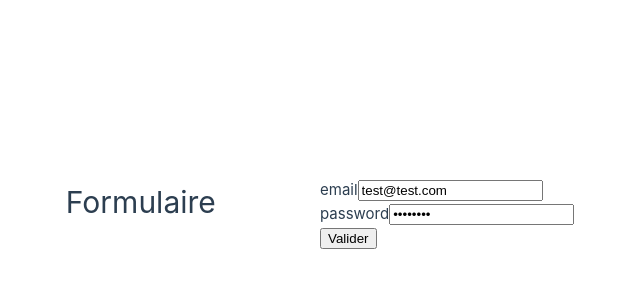
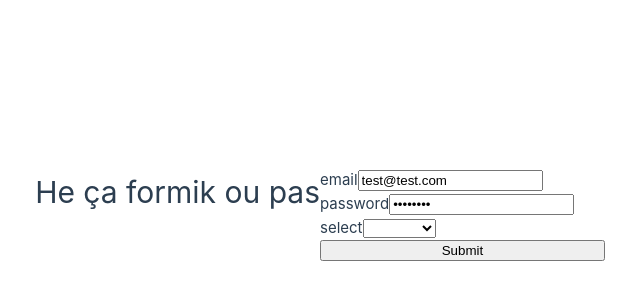
Before and after one commit to di-meh/formik-vue, a Vue app: page / in a window 1280 px wide. Shown: the part 186-486 px from the top of the page, without its empty margins (320-960 px from the left). Built offline with nearby package versions, Linux system fonts and the light colour scheme.

Commit message:
field and formik

```diff
--- a/src/App.vue
+++ b/src/App.vue
@@ -1,45 +1,73 @@
 <script setup>
 import Field from "./components/Field.vue";
 import Formik from "./components/Formik.vue";
+import { ref } from "vue";
 
 const options = [
   { value: "1", label: "Option 1" },
   { value: "2", label: "Option 2" },
   { value: "3", label: "Option 3" },
 ];
+const isSubmit = ref(false);
 const initialValues = {
   email: "test@test.com",
   password: "password",
 };
 
 const submit = (values) => {
-  console.log(values);
+  console.log(values, "submit fonction");
 };
 
 const validate = (values) => {
-  console.log(values);
+  const errors = {};
+  if (!values.email) {
+    errors.email = "Required";
+  } else if (!/\S+@\S+\.\S+/.test(values.email)) {
+    errors.email = "Invalid email address";
+  }
+  return errors;
+};
+
+const handleSubmit = (event) => {
+  event.preventDefault();
+  isSubmit.value = true;
 };
 </script>
 
 <template>
   <header>
-    <h1>Formulaire</h1>
+    <h1>He ça formik ou pas</h1>
   </header>
 
-  <main class="main">
+  <main class="container">
     <Formik
-      v-slot="slotProps"
       :initial-values="initialValues"
       :on-submit="submit"
       :validate="validate"
+      :is-submit="isSubmit"
+      @submitted="isSubmit = false"
     >
       <Field type="email" name="email" />
       <Field type="password" name="password" />
-      <button type="submit">Valider</button>
+      <Field type="select" name="select">
+        <option v-for="option in options" :value="option.value">
+          {{ option.label }}
+        </option>
+      </Field>
+      <button type="submit" @click="handleSubmit">Submit</button>
     </Formik>
   </main>
 </template>
 
 <style>
-
+.header {
+  background-color: #f1f1f1;
+  padding: 30px;
+  text-align: center;
+}
+.container {
+  display: flex;
+  flex-direction: column;
+  justify-content: center;
+}
 </style>
--- a/src/components/Field.vue
+++ b/src/components/Field.vue
@@ -11,24 +11,18 @@ const props = defineProps({
     type: String,
     required: true,
     default: "email",
-  },
-  options: {
-    type: Array,
-    required: false,
-    default: [],
-  },
+  }
 });
 
-const values = reactive(inject("initialValues"));
+const values = reactive(inject("formValues"));
 
-const checkInput = () => {
+const isNotValidInput = () => {
   return !inputType.includes(props.type);
 };
-console.log(values);
 </script>
 
 <template>
-  <div v-if="checkInput()">Wolverine</div>
+  <div v-if="isNotValidInput()">Toto</div>
   <div v-else>
     <label :for="name">{{ name }}</label>
     <input
@@ -38,9 +32,7 @@ console.log(values);
       v-model="values[type]"
     />
     <select v-else :name="name" v-model="values[type]">
-      <option v-for="option in options" :value="option.value">
-        {{ option.label }}
-      </option>
+      <slot></slot>
     </select>
   </div>
 </template>
--- a/src/components/Formik.vue
+++ b/src/components/Formik.vue
@@ -1,5 +1,7 @@
 <script setup>
-import { provide } from 'vue'
+import { provide, onUpdated } from "vue";
+const emit = defineEmits(['submitted']);
+
 const props = defineProps({
   validate: {
     type: Function,
@@ -13,8 +15,25 @@ const props = defineProps({
     type: Function,
     required: true,
   },
+  isSubmit: {
+    type: Boolean,
+    required: true,
+  }
 });
-provide('initialValues', props.initialValues)
+
+provide("formValues", props.initialValues);
+
+onUpdated(() => {
+  if (props.isSubmit) {
+    const errors = props.validate(props.initialValues);
+    if (Object.keys(errors).length === 0) {
+        props.onSubmit(props.initialValues);
+        emit('submitted');
+    }else{
+        console.log(errors, "errors");
+    }
+  }
+});
 </script>
 
 <template>
```
